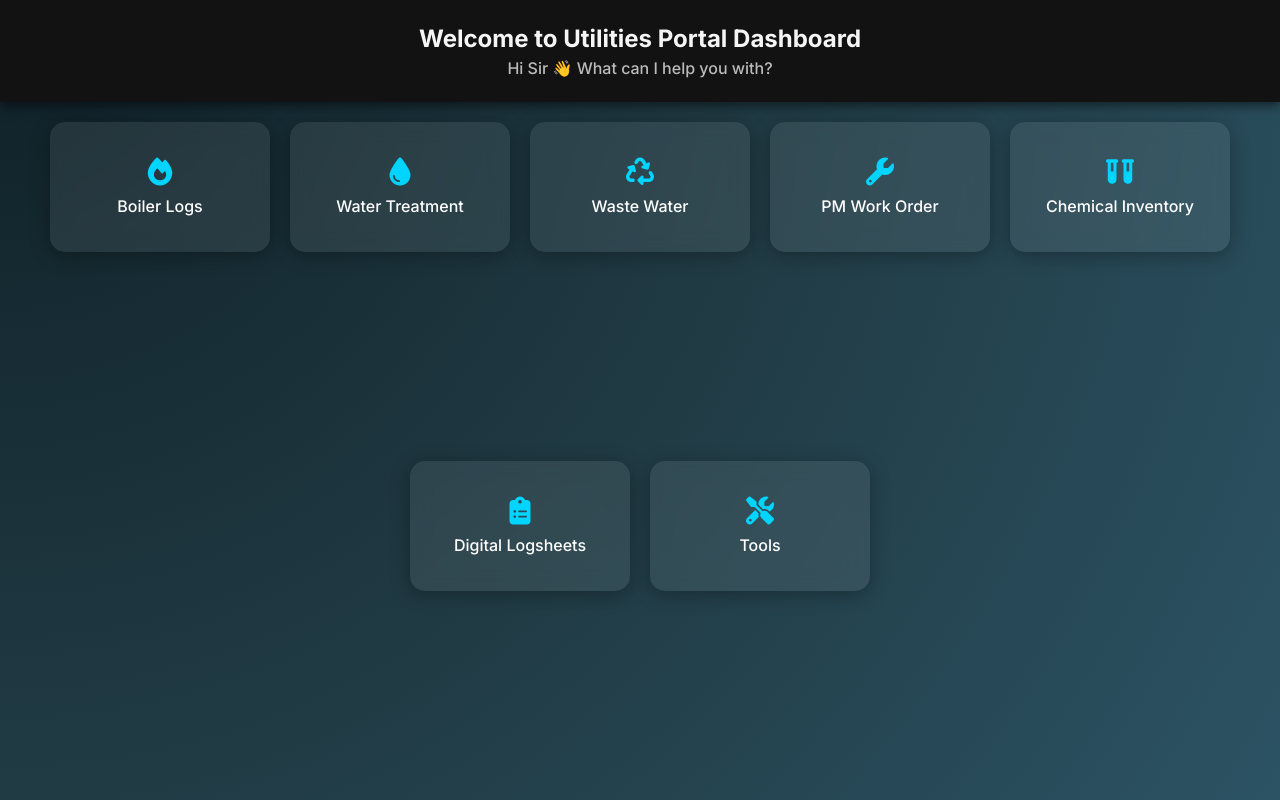
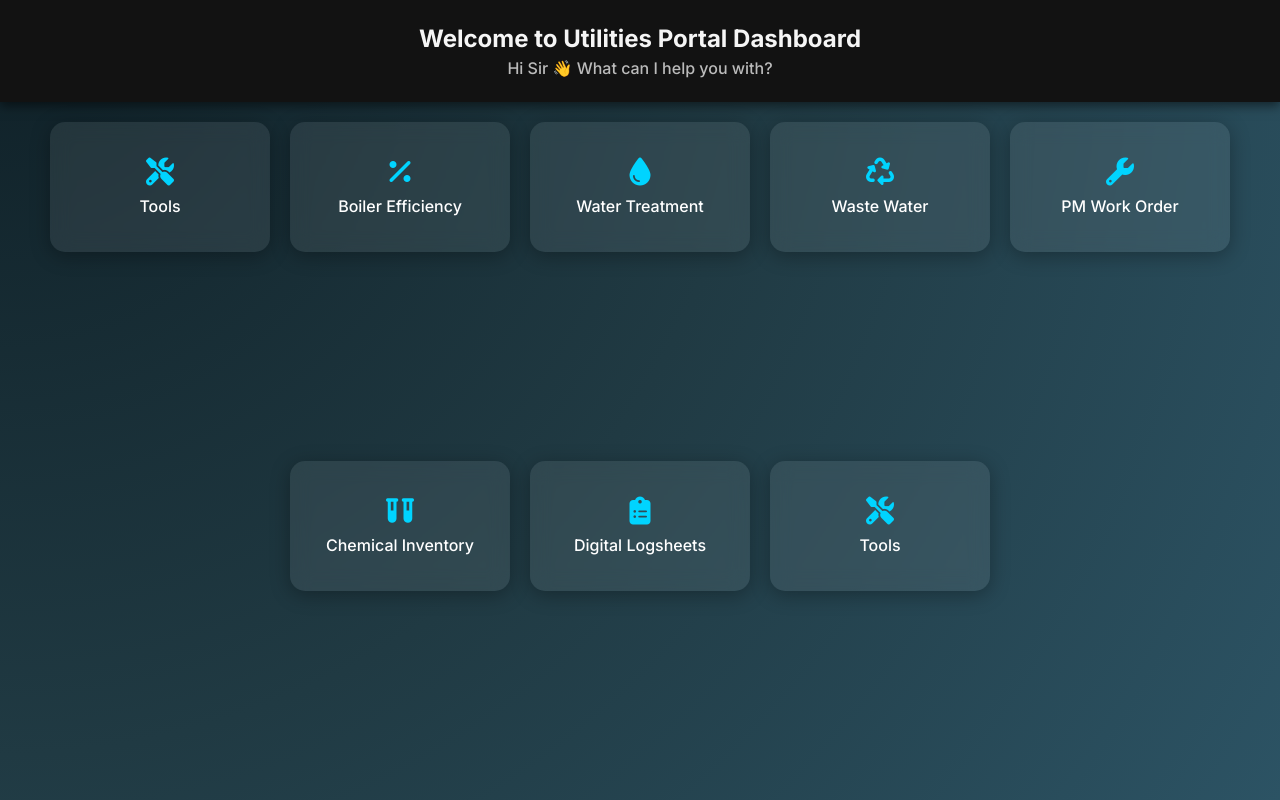
Before and after one commit to nashmagbanua/abnportal, a plain HTML site: page dashboard.html in a window 1280 px wide. Drawn offline with Linux system fonts and the light colour scheme; sample sign-in values are in the browser's storage.

Commit message:
Update dashboard.html

```diff
--- a/dashboard.html
+++ b/dashboard.html
@@ -105,10 +105,16 @@
     <div class="sub-header">Hi Sir 👋 What can I help you with?</div>
   </header>
   <div class="content">
-    <a href="#" class="card" title="Boiler Logs">
-      <i class="fas fa-fire"></i>
-      Boiler Logs
-    </a>
+    <a href="#" class="card" title="Tools">
+  <i class="fas fa-tools"></i>
+  Tools
+</a>
+
+<!-- Idagdag mo ito sa baba -->
+<a href="tools/boiler-efficiency-tool.html" class="card" title="Boiler Efficiency Tool">
+  <i class="fas fa-percentage"></i>
+  Boiler Efficiency
+</a>
     <a href="#" class="card" title="Water Treatment">
       <i class="fas fa-tint"></i>
       Water Treatment
```
